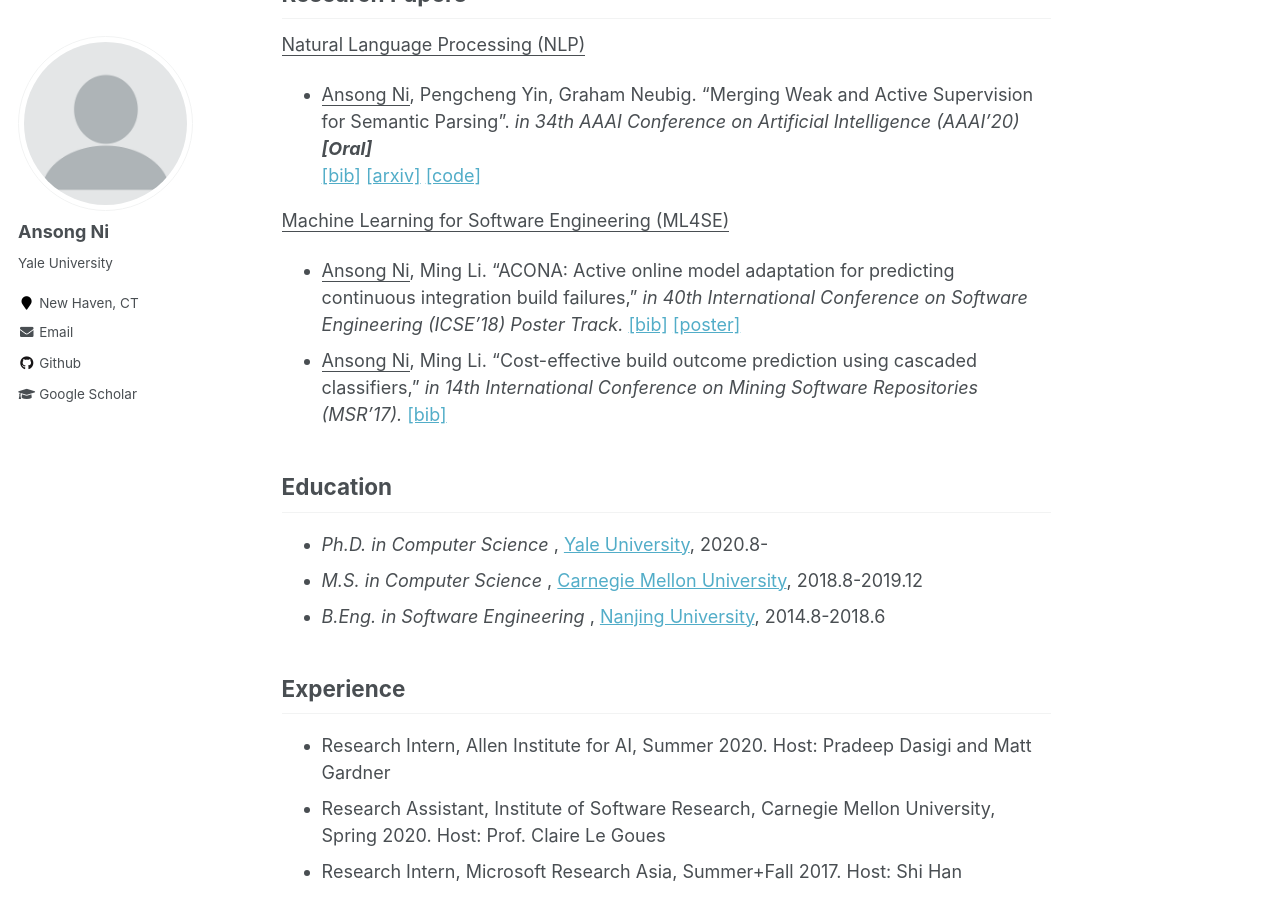
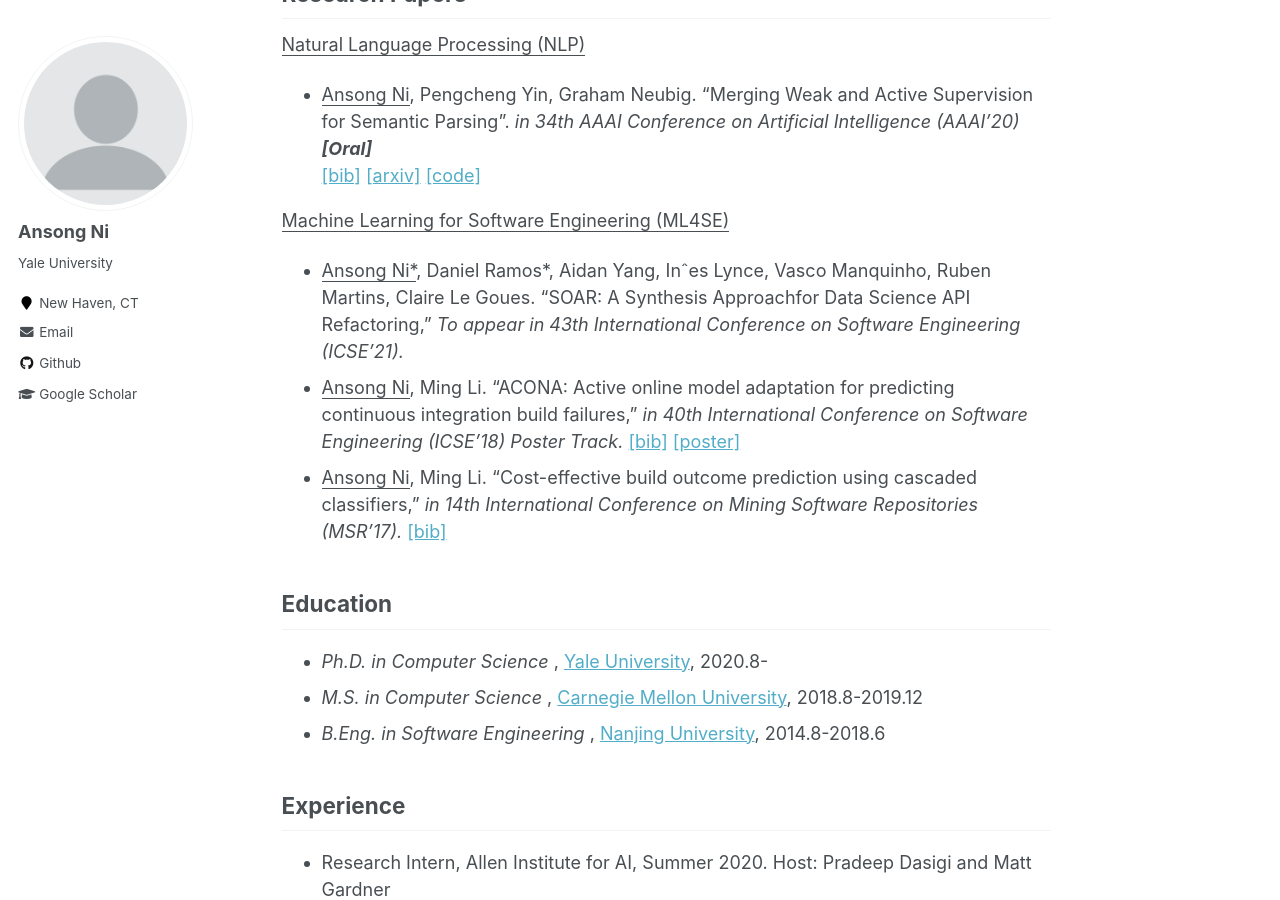
Before and after one commit to niansong1996/niansong1996.github.io, a Jekyll site: the page built from _pages/about.md, in a window 1280 px wide and 900 px high, scrolled down 623 px. Built offline with Jekyll 4.4.1, drawn with Linux system fonts in a browser that asks for light colours.

Commit message:
Update about.md

```diff
--- a/_pages/about.md
+++ b/_pages/about.md
@@ -43,6 +43,7 @@ Research Papers
     [\[code\]](https://github.com/niansong1996/wassp){:target="_blank"}
 
 <u> Machine Learning for Software Engineering (ML4SE) </u>
+* <u>Ansong Ni*</u>, Daniel Ramos*, Aidan Yang, Inˆes Lynce, Vasco Manquinho, Ruben Martins, Claire Le Goues. "SOAR: A Synthesis Approachfor Data Science API Refactoring,” <em>To appear in 43th International Conference on Software Engineering (ICSE'21). </em>
 * <u>Ansong Ni</u>, Ming Li. "ACONA: Active online model adaptation for predicting continuous integration build failures,” <em>in 40th International Conference on Software Engineering (ICSE'18) Poster Track.</em>
     [\[bib\]](https://github.com/niansong1996/testweb/raw/master/files/icse18.bib){:target="_blank"}
     [\[poster\]](./files/icse18poster.pdf){:target="_blank"}
```
